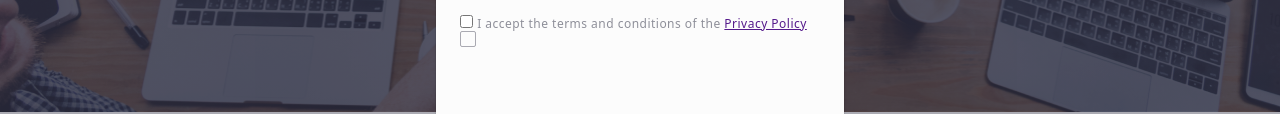
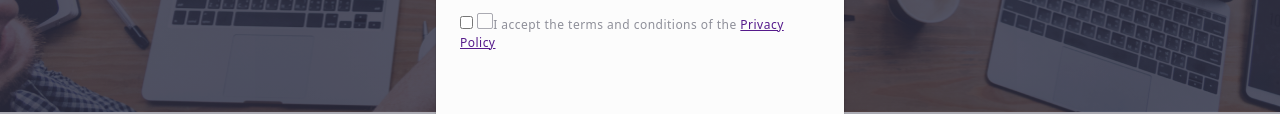
Before and after one commit to HelenBaf/goit-markup-hm-04, a plain HTML site: page index.html in a window 1280 px wide. Shown: the part 563-677 px from the top of the page. Drawn offline with nearby package versions, Linux system fonts and the light colour scheme.

Commit message:
Update index.html

```diff
--- a/index.html
+++ b/index.html
@@ -587,8 +587,7 @@
 
                         <div class="privacy-box">
                             <input type="checkbox" name="user-privacy" value="true"  id="user-privacy" class="privacy-input" >
-                            <label for="user-privacy" class="privacy-lable"> I accept the terms and conditions of the <a href="">Privacy Policy</a>
-                                <span class="privacy-span"></span>
+                            <label for="user-privacy" class="privacy-lable"><span class="privacy-span"></span>I accept the terms and conditions of the <a href="">Privacy Policy</a>
 
                             </label>
                         </div>
```
